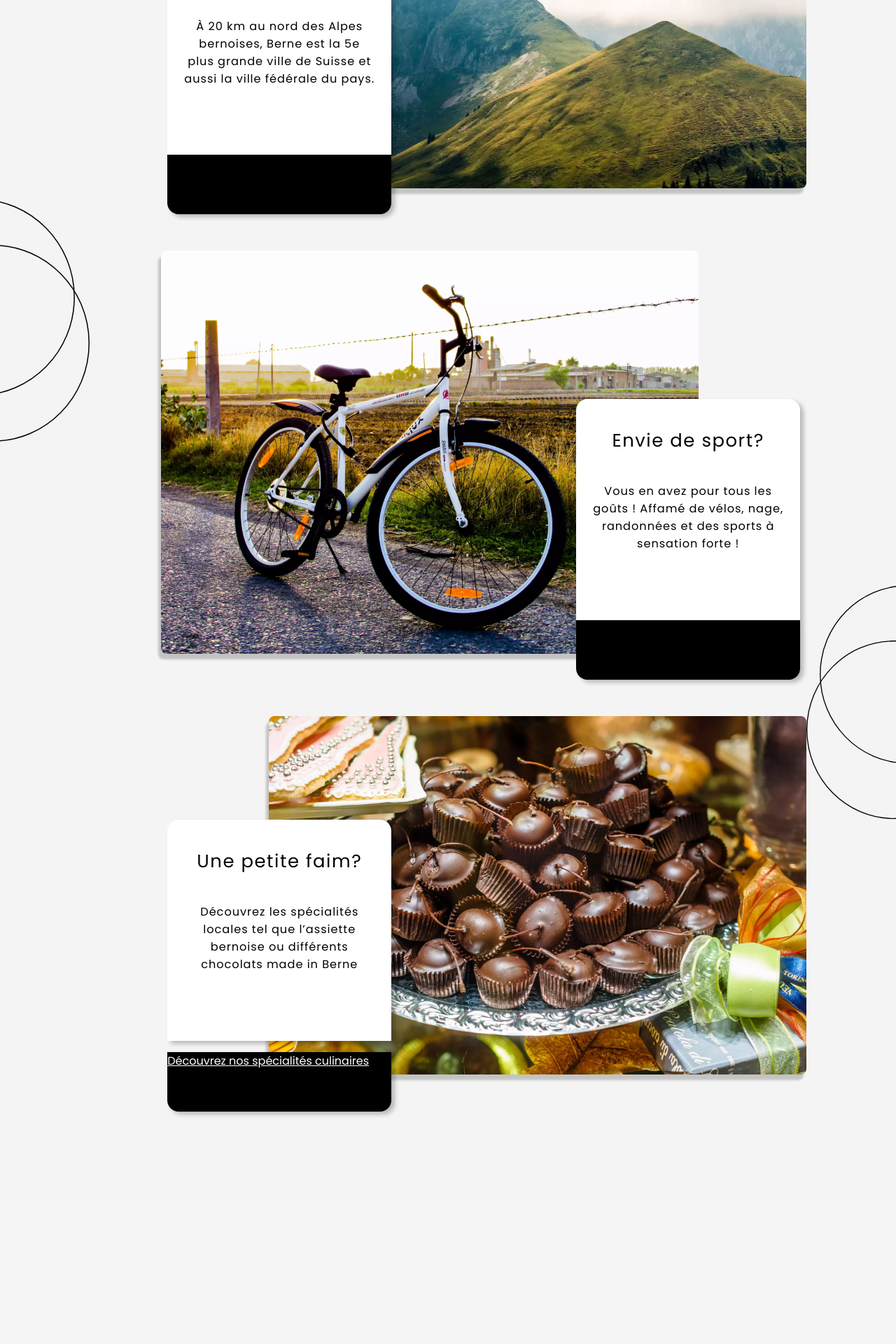
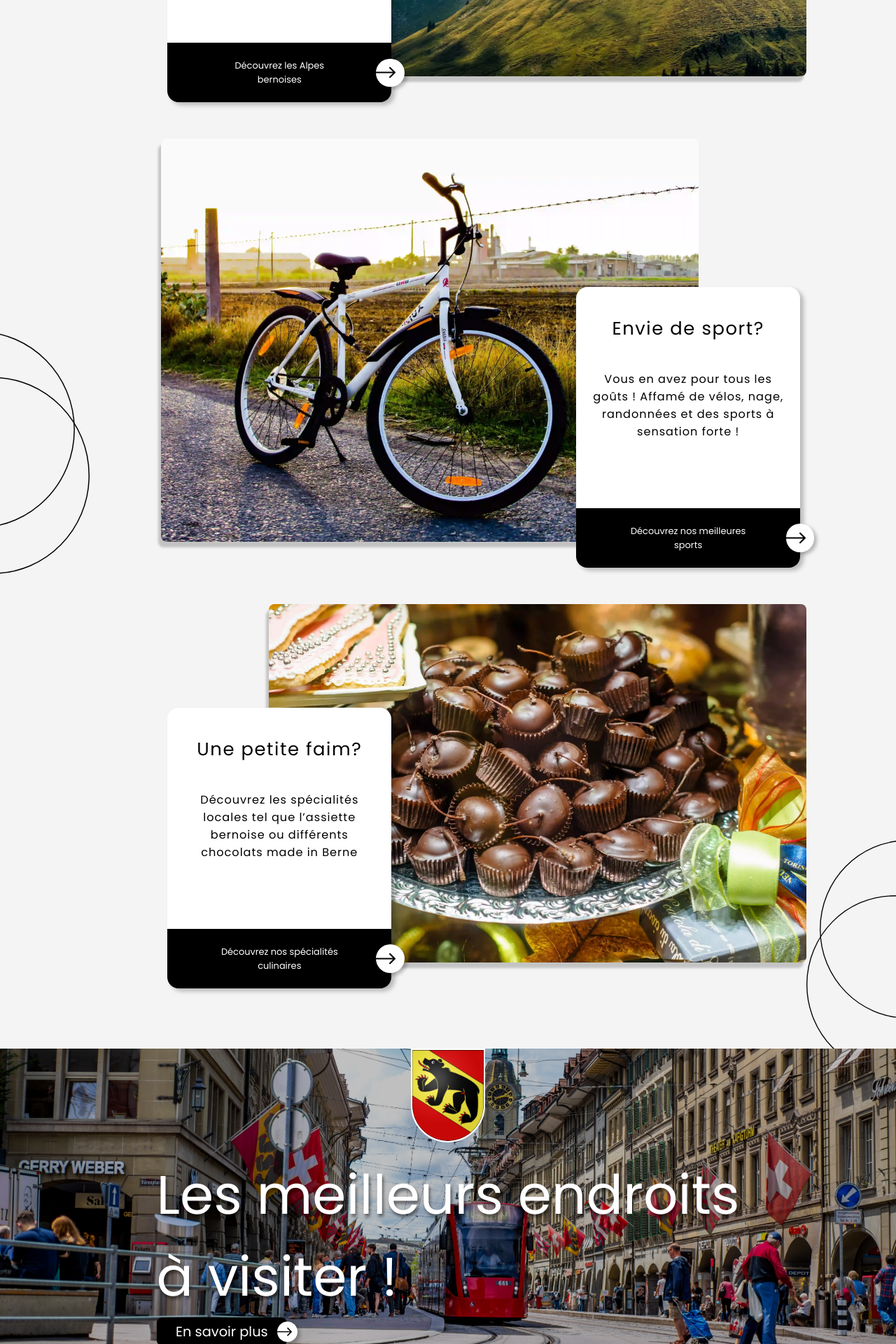
Before and after one commit to boubouleuh/Projet-BerneWebsite, a PHP site: page / in a window 1280 px wide. Shown: the part 1600-3520 px from the top of the page at 70% size. Before the commit the page ends 3195 px from the top, so only its background shows below. Run offline with PHP 8.4, Linux system fonts and the light colour scheme; some web fonts are replaced.

Commit message:
added banner + fixed background + some improvement

```diff
--- a/website/index.html
+++ b/website/index.html
@@ -9,6 +9,7 @@
     <link rel="preconnect" href="https://fonts.gstatic.com" crossorigin>
     <link href="https://fonts.googleapis.com/css2?family=Monda&family=Poppins:wght@400;500&family=Qwigley&display=swap" rel="stylesheet">
     <link rel="stylesheet" href="style.css">
+    <script src="script.js" defer></script>
     <title>Document</title>
 </head>
 <body>
@@ -65,8 +66,12 @@
                                 <h2>Alpes bernoises</h2>
                                 <p>À 20 km au nord des Alpes bernoises, Berne est la 5e plus grande ville de Suisse et aussi la ville fédérale du pays.</p>
                             </div>
-                            <div id="bottomshape">
-                            </div>
+                            <a class="divbutton" href="#">
+                                <div id="bottomshape">
+                                    <p>Découvrez les Alpes<br> bernoises</p><span class="btncircle buttonfloat"></span>
+                                </div>
+
+                            </a>
                         </div>
                         <img class="img-show" id="imgstart" src="media/mountain.webp" width="1920" height="1279" alt="image de montagne">
                     </div>
@@ -78,8 +83,12 @@
                             <p>Vous en avez pour tous les goûts ! Affamé de vélos, nage, randonnées et des sports à sensation forte !</p>
 
                         </div>
-                        <div id="bottomshape">
-                        </div>
+                        <a class="divbutton" href="#">
+                            <div id="bottomshape">
+                                <p>Découvrez nos meilleures<br> sports</p><span class="btncircle buttonfloat centerbutton"></span>
+                            </div>
+
+                        </a>
                     </div>
                     <div class="img-center-div">
                         <img class="img-show" id="imgmiddle" src="media/velo.webp" width="4608" height="3456" alt="image de vélo">
@@ -92,11 +101,28 @@
                                 <h2>Une petite faim?</h2>
                                 <p>Découvrez les spécialités locales tel que l’assiette bernoise ou différents chocolats made in Berne</p>
                             </div>
+                        <a class="divbutton" href="#">
                             <div id="bottomshape">
-                                <a href="#"><p>Découvrez nos spécialités culinaires</p></a>
+                                <p>Découvrez nos spécialités<br> culinaires</p><span class="btncircle buttonfloat"></span>
                             </div>
+
+                        </a>
                         </div>
                         <img class="img-show" id="imgend" src="media/chocolat.webp" width="4608" height="3072" alt="image de chocolat">
+                    </div>
+                </div>
+            </div>
+        <div id="banner">
+            <div id="banner-background">
+            </div>
+            <img src="media/logoberne 1.png">
+            <div id="banner-content">
+                <h3>Les meilleurs endroits<br>
+                    à visiter !</h3>
+                <div class="buttondiv">
+                    <div class="button-content">
+                        <a class="see-more" href="#">En savoir plus</a>
+                        <a href="#" aria-label="bouton en savoir plus"><span class="btncircle"></span></a>
                     </div>
                 </div>
             </div>
--- a/website/script.js
+++ b/website/script.js
@@ -1,3 +1,12 @@
-function test() {
+document.addEventListener('DOMContentLoaded', function() {
+    const h1 = document.getElementsByTagName('h1')[0]
+    h1.style.transform = "translateX(1.2003vw)"
+}, false);
 
-}
+// window.addEventListener("scroll", (event) => {
+//     let scrollY = this.scrollY;
+//     console.log(scrollY);
+//     if (scrollY >= "1000"){
+//         document.getElementById('imgstart').style.visibility = "visible"
+//     }
+// });
--- a/website/style.css
+++ b/website/style.css
@@ -2,24 +2,41 @@
 {
     --main-font-family: 'Poppins', sans-serif;
 }
-
 body
 {
+    background-color: black;
     overflow-x: hidden;
     margin: 0;
 }
+body::-webkit-scrollbar {
+    width: 12px;
+  }
+
+body::-webkit-scrollbar-track {
+background: black;
+}
+
+body::-webkit-scrollbar-thumb {
+background-color: white;
+border: 3px solid black;
+}
 main
 {
+    scroll-behavior: smooth;
+    scroll-snap-type: y mandatory;
     font-family: var(--main-font-family);
+
 }
 
 /* DEBUT CODE DU HEADER */
 
 h1
 {
+    transition: 1000ms;
+    transform: translateX(-63.1712vw);
+
     margin:0;
     font-weight: 400;
-    padding-left: 1.2003vw;
     font-family: 'Qwigley', cursive;
     font-size: 8.0859vw;
 }
@@ -27,17 +44,18 @@ h1
 {
     padding-top: 8.5913vw;
     z-index: -1;
-    height: 100vh;
+    height: 50vw;
     position: fixed;
     top:0;
     background-size:cover;
     background-repeat: no-repeat;
     background-image: url("media/bern.webp");
+
     width: 100vw;
 }
 #background-fix
 {
-    height: 100vh;
+    height: 50vw;
 }
 
 #header-menu
@@ -71,7 +89,7 @@ h1
     opacity: 75%;
     color:white;
     transition: 200ms;
-    margin-bottom:.3159vw;
+    padding-bottom:.3159vw;
 }
 #header-menu #icons
 {
@@ -249,6 +267,7 @@ h1
 }
 #imgstart
 {
+    transition: 1000ms;
     grid-row: 1;
     grid-column: 1/3;
     height: auto;
@@ -257,6 +276,7 @@ h1
 }
 #imgmiddle
 {
+    transition: 500ms;
     grid-row: 2;
     grid-column: 1/3;
     height: auto;
@@ -264,6 +284,7 @@ h1
 }
 #imgend
 {
+    transition: 500ms;
     grid-row: 3;
     grid-column: 1/3;
     height: auto;
@@ -334,12 +355,95 @@ h1
 }
 #bottomshape
 {
+    display: flex;
+    width: 100%;
     box-shadow: 5px 4px 6px rgba(0, 0, 0, 0.25);
     height: 20%;
     background-color: black;
     border-radius:0px 0px 1.2634vw 1.2634vw;
+    align-items: center;
+    justify-content: center;
 }
-#bottomshape a
+.divbutton
 {
+    display: inline;
+    font-size: 1.0107vw;
+    text-align: center;
+    margin:0;
+    width: 100%;
+    height: 100%;
     color:white;
+    border-radius:0px 0px 1.2634vw 1.2634vw;
+    transition: 1000ms;
+    text-decoration: none;
 }
+.divbutton:hover
+{
+    opacity: 75%;
+}
+.buttonfloat
+{
+    display: inline;
+    height: 3.1586vw;
+    width: 3.1586vw;
+    position: absolute;
+    left:23.0575vw;
+    background-size: 2.211vw;
+}
+.centerbutton
+{
+
+    left:88.8000vw;
+
+}
+.visible
+{
+    visibility: visible;
+}
+h3
+{
+
+    text-shadow: 2px 4px 4px rgba(0, 0, 0, 0.5);
+    font-weight: normal;
+    color:white;
+    font-size: 6.0644vw;
+    margin:0;
+}
+#banner
+{
+    display: grid;
+    margin-top: 9.602vw;
+}
+#banner img
+{
+    height: auto;
+    width: 8vw;
+    justify-self: center;
+    border: solid white 2px;
+    background-color: white;
+    border-radius: 0px 0px 74px 74px;
+    z-index: 1;
+    grid-row: 1;
+    grid-column: 1;
+}
+#banner-background
+{
+    filter:brightness(75%);
+    grid-row: 1;
+    grid-column: 1;
+    height: 45vw;
+    width: 100%;
+    background-image:url("media/bus.jpg");
+    background-repeat: no-repeat;
+    background-size: cover;
+    background-position: bottom;
+}
+#banner-content
+{
+    justify-self: center;
+    align-self: center;
+    flex-direction: column;
+    z-index: 1;
+    grid-column: 1;
+    grid-row: 1;
+}
```
Also changed, not shown: website/media/chocolat.webp, website/media/logoberne 1.png (added), website/media/velo.webp.
